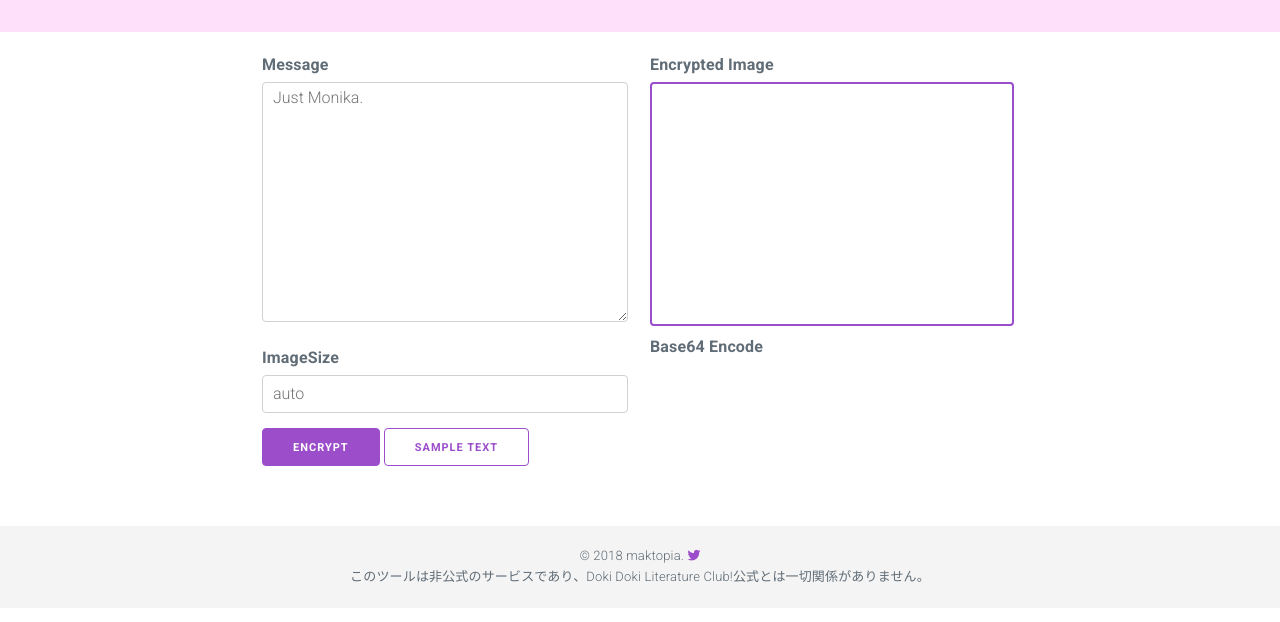
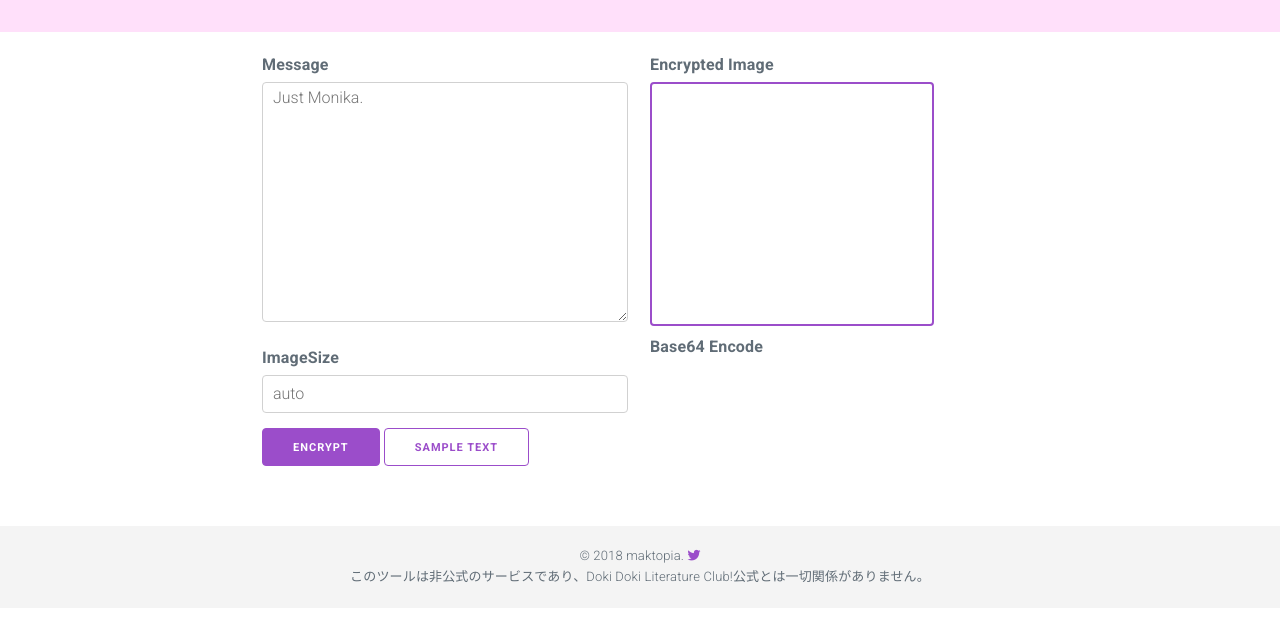
Before and after one commit to mak4026/JustInMonika, a plain HTML site: page index.html in a window 1280 px wide. Shown: the part 124-746 px from the top of the page. Drawn offline with nearby package versions, Linux system fonts and the light colour scheme.

Commit message:
add meta viewport

```diff
--- a/index.html
+++ b/index.html
@@ -2,6 +2,7 @@
 <html lang="ja">
 <head>
   <meta charset="utf-8">
+  <meta name="viewport" content="width=device-width, initial-scale=1.0, minimal-ui">
   <link rel="stylesheet" href="https://fonts.googleapis.com/css?family=Roboto:300,300italic,700,700italic">
   <link rel="stylesheet" href="https://cdnjs.cloudflare.com/ajax/libs/normalize/8.0.0/normalize.min.css" />
   <link rel="stylesheet" href="https://cdnjs.cloudflare.com/ajax/libs/milligram/1.3.0/milligram.min.css" />
@@ -42,7 +43,7 @@
           <div>
             <figure class="canvas-wrapper">
               <legend>Encrypted Image</legend>
-              <canvas id="cv" width="360" height="240"></canvas>
+              <canvas id="cv" width="280" height="240"></canvas>
             </figure>
           </div>
           <div>
```
